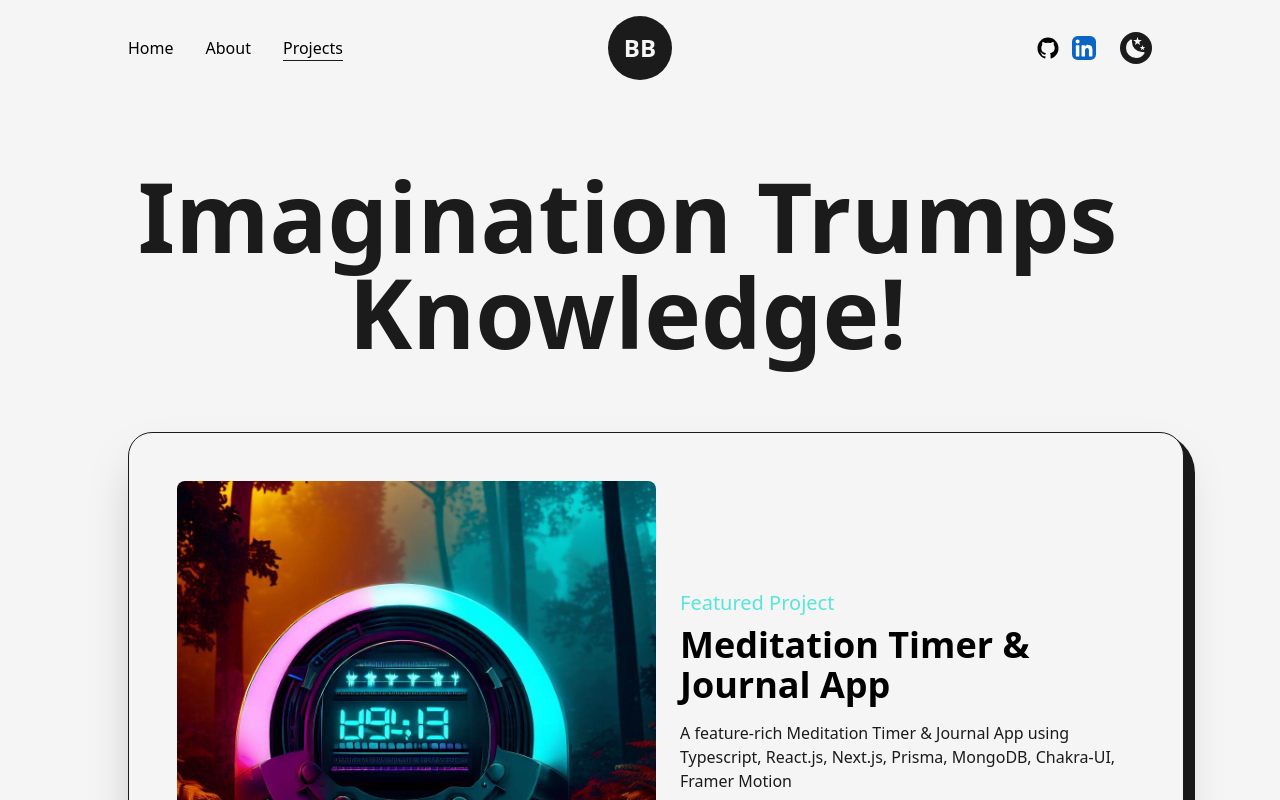
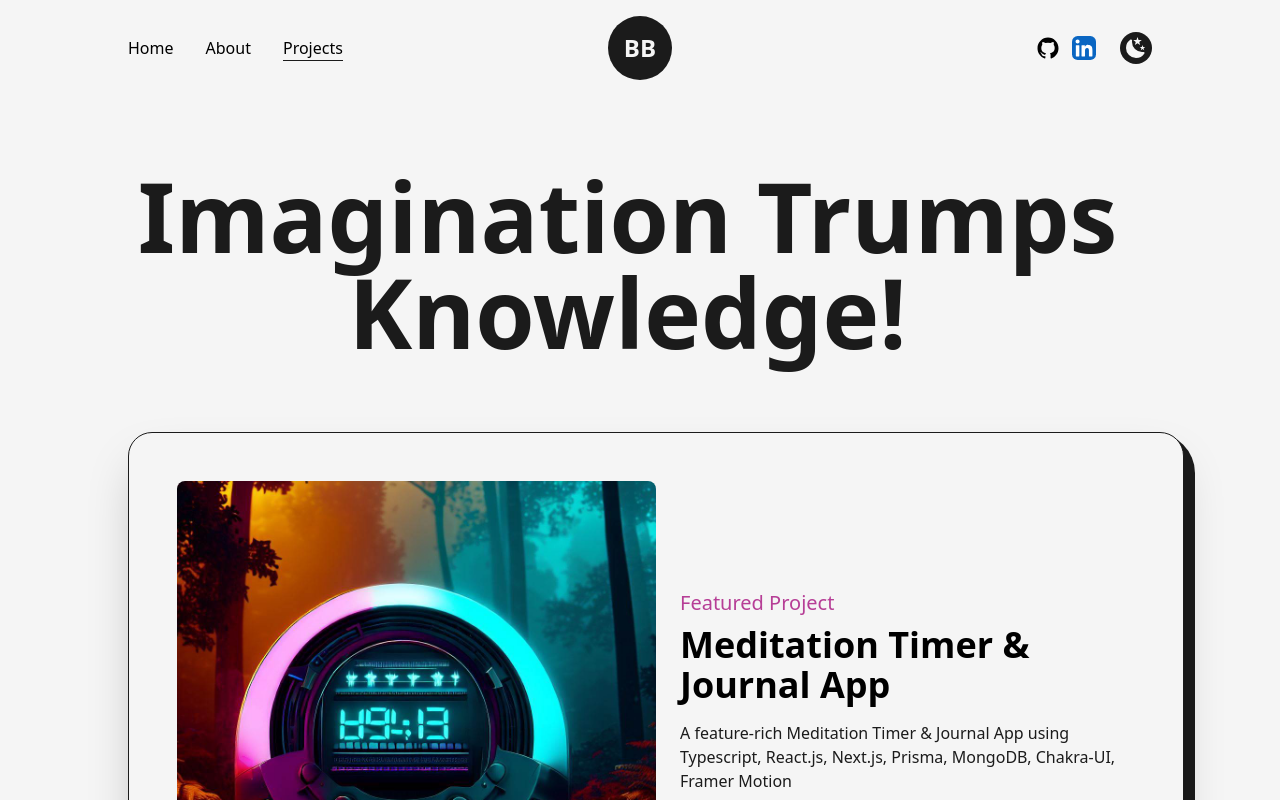
Before and after one commit to bryanbuitrago/portfolio-site, a Next.js app: page /projects in a window 1280 px wide. Shown: the top 800 px of the page. Built offline with nearby package versions, Linux system fonts and the light colour scheme.

Commit message:
Change color.

```diff
--- a/src/pages/projects.js
+++ b/src/pages/projects.js
@@ -30,7 +30,7 @@ const FeaturedProject = ({ type, title, summary, img, link, github }) => {
             </Link>
 
             <div className='w-1/2 flex flex-col items-start justify-between pl-6 lg:w-full lg:pl-0 lg:pt-6'>
-                <span className='text-primaryDark dark:text-primaryDark font-medium text-xl xs:text-base'>{type}</span>
+                <span className='text-primary dark:text-primaryDark font-medium text-xl xs:text-base'>{type}</span>
                 <Link href={link} target='_blank' className='hover:underline underline-offset-2'>
                     <h2 className='my-2 w-full text-left text-4xl font-bold dark:text-light sm:text-sm'>{title}</h2>
                 </Link>
@@ -72,7 +72,7 @@ const Project = ({ title, type, img, link, github }) => {
             </Link>
 
             <div className='w-full flex flex-col items-start justify-between mt-4'>
-                <span className='text-primaryDark dark:text-primaryDark font-medium text-xl lg:text-lg md:text-base'>{type}</span>
+                <span className='text-primary dark:text-primaryDark font-medium text-xl lg:text-lg md:text-base'>{type}</span>
                 <Link href={link} target='_blank' className='hover:underline underline-offset-2'>
                     <h2 className='my-2 w-full text-left text-3xl font-bold lg:text-2xl'>{title}</h2>
                 </Link>
```
